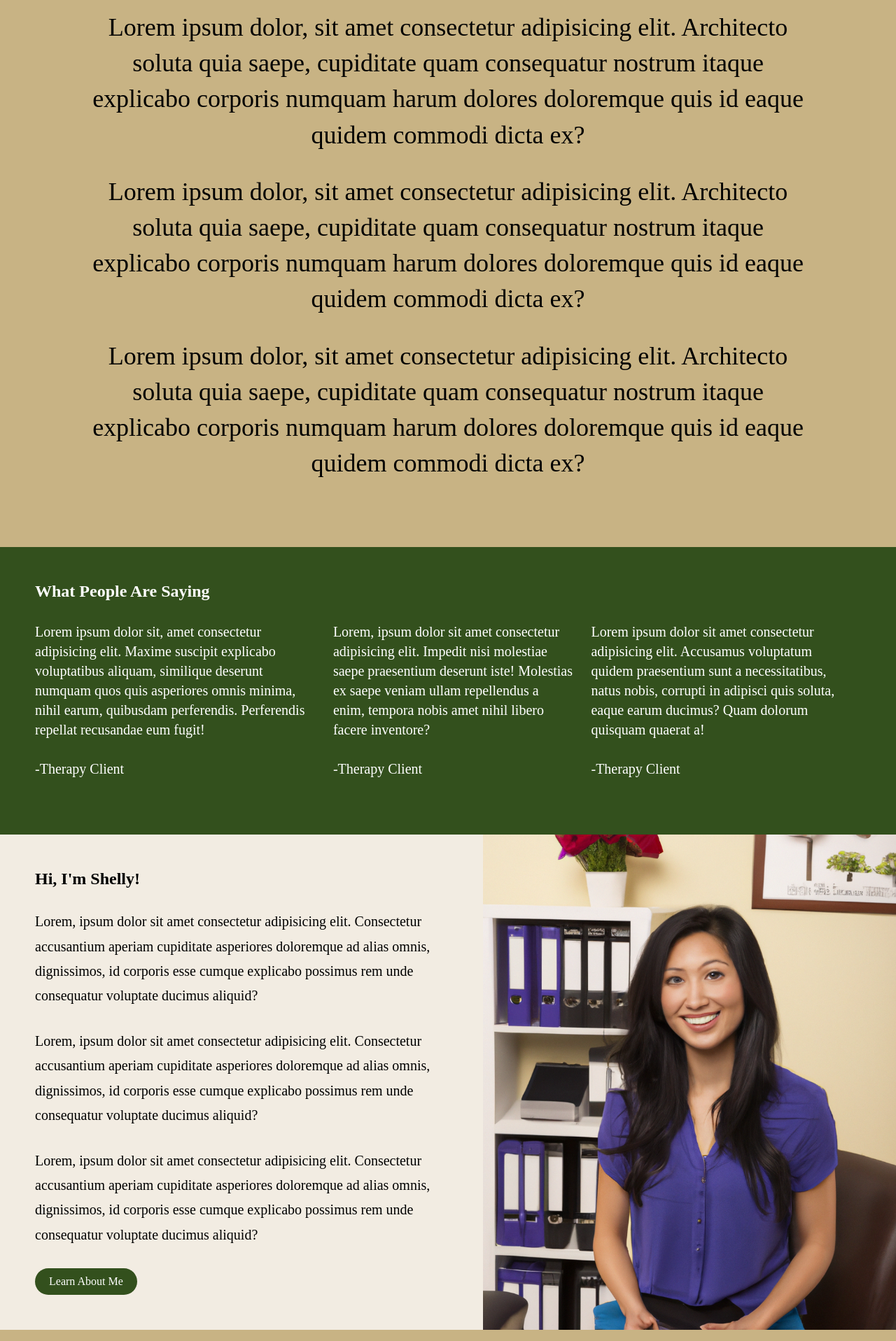
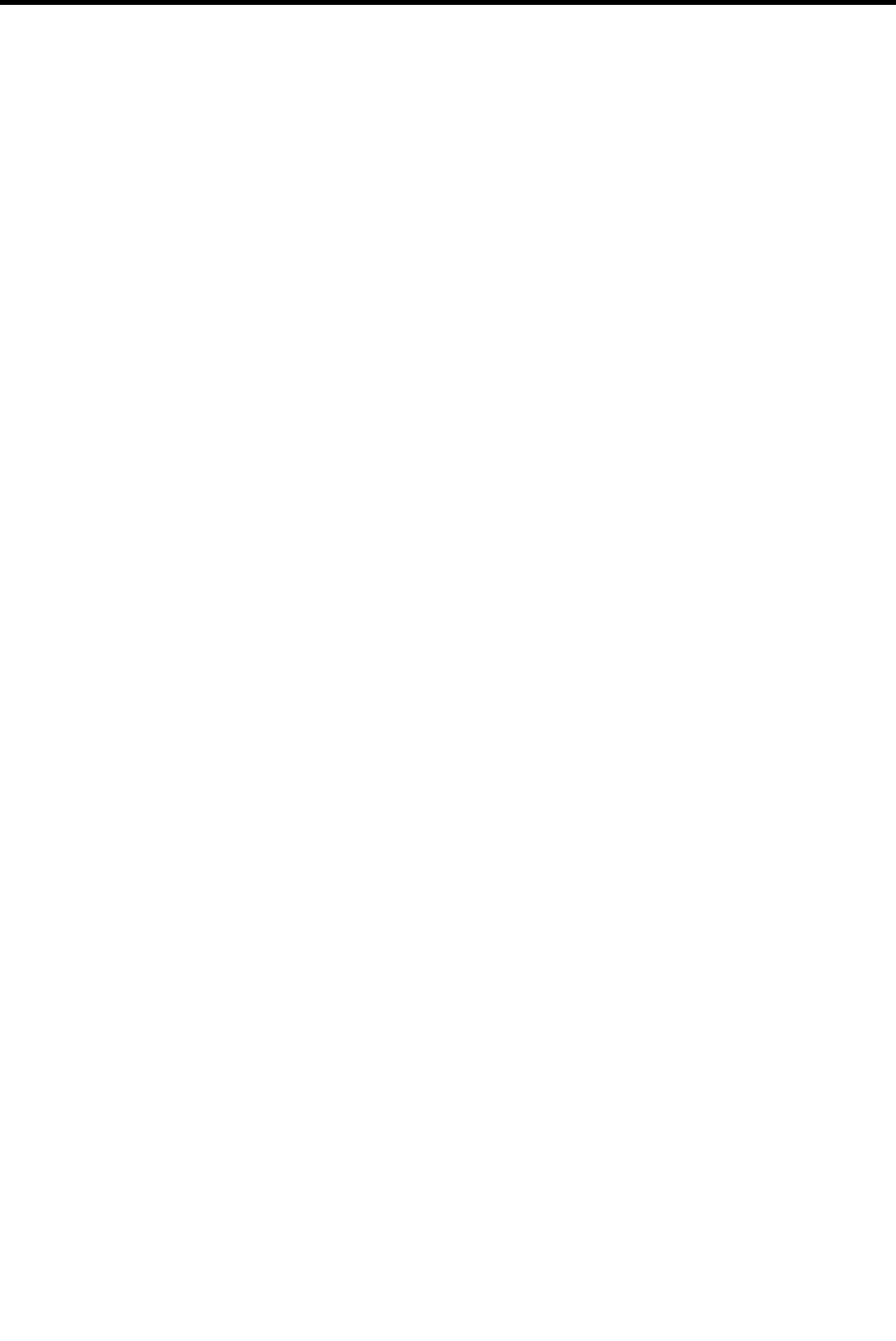
Before and after one commit to gaolbreaker/therapist-web, a React app: page /about in a window 1280 px wide. Shown: the part 880-2797 px from the top of the page at 70% size. After the commit the page ends 887 px from the top, so only its background shows below. Built offline with nearby package versions, Linux system fonts and the light colour scheme.

Commit message:
cleaned up about page

```diff
--- a/src/components/About.jsx
+++ b/src/components/About.jsx
@@ -29,168 +29,6 @@ const About = () => {
           <div className="round-btn">Get in touch</div>
         </div>
       </div>
-      <section className="narrative">
-        <p>
-          Lorem ipsum dolor, sit amet consectetur adipisicing elit. Architecto
-          soluta quia saepe, cupiditate quam consequatur nostrum itaque
-          explicabo corporis numquam harum dolores doloremque quis id eaque
-          quidem commodi dicta ex?
-        </p>
-        <p>
-          Lorem ipsum dolor, sit amet consectetur adipisicing elit. Architecto
-          soluta quia saepe, cupiditate quam consequatur nostrum itaque
-          explicabo corporis numquam harum dolores doloremque quis id eaque
-          quidem commodi dicta ex?
-        </p>
-        <p>
-          Lorem ipsum dolor, sit amet consectetur adipisicing elit. Architecto
-          soluta quia saepe, cupiditate quam consequatur nostrum itaque
-          explicabo corporis numquam harum dolores doloremque quis id eaque
-          quidem commodi dicta ex?
-        </p>
-      </section>
-      <section className="testimonials">
-        <h1>What People Are Saying</h1>
-        <section className="quotes-container">
-          <p>
-            Lorem ipsum dolor sit, amet consectetur adipisicing elit. Maxime
-            suscipit explicabo voluptatibus aliquam, similique deserunt numquam
-            quos quis asperiores omnis minima, nihil earum, quibusdam
-            perferendis. Perferendis repellat recusandae eum fugit!
-            <br />
-            <br />
-            -Therapy Client
-          </p>
-          <p>
-            Lorem, ipsum dolor sit amet consectetur adipisicing elit. Impedit
-            nisi molestiae saepe praesentium deserunt iste! Molestias ex saepe
-            veniam ullam repellendus a enim, tempora nobis amet nihil libero
-            facere inventore?
-            <br />
-            <br />
-            -Therapy Client
-          </p>
-          <p>
-            Lorem ipsum dolor sit amet consectetur adipisicing elit. Accusamus
-            voluptatum quidem praesentium sunt a necessitatibus, natus nobis,
-            corrupti in adipisci quis soluta, eaque earum ducimus? Quam dolorum
-            quisquam quaerat a!
-            <br />
-            <br />
-            -Therapy Client
-          </p>
-        </section>
-      </section>
-      <section className="quick-about-me">
-        <div className="quick-about-me-container">
-          <div className="quick-about-me-text">
-            <h1>Hi, I'm Shelly!</h1>
-            <p>
-              Lorem, ipsum dolor sit amet consectetur adipisicing elit.
-              Consectetur accusantium aperiam cupiditate asperiores doloremque
-              ad alias omnis, dignissimos, id corporis esse cumque explicabo
-              possimus rem unde consequatur voluptate ducimus aliquid?
-            </p>
-
-            <p>
-              Lorem, ipsum dolor sit amet consectetur adipisicing elit.
-              Consectetur accusantium aperiam cupiditate asperiores doloremque
-              ad alias omnis, dignissimos, id corporis esse cumque explicabo
-              possimus rem unde consequatur voluptate ducimus aliquid?
-            </p>
-
-            <p>
-              Lorem, ipsum dolor sit amet consectetur adipisicing elit.
-              Consectetur accusantium aperiam cupiditate asperiores doloremque
-              ad alias omnis, dignissimos, id corporis esse cumque explicabo
-              possimus rem unde consequatur voluptate ducimus aliquid?
-            </p>
-
-            <div className="round-btn-green">Learn About Me</div>
-          </div>
-          <img className="quick-about-me-pic" src={therapistImg}>
-            {/* <img src={therapistImg} /> */}
-          </img>
-        </div>
-      </section>
-      <section className="product-brochure">
-        <h1>Neurodiversity-Centered Therapy</h1>
-        <div className="product-brochure-fold-container">
-          <div className="product-brochure-fold">
-            <p>
-              Lorem ipsum dolor sit amet consectetur adipisicing elit. Commodi
-              reprehenderit, exercitationem repellendus quia dolor laborum
-              dolorum voluptate sapiente. Eveniet, sed ipsa et tenetur
-              voluptatem impedit doloribus nesciunt soluta expedita harum?
-            </p>
-            <div className="round-btn-green">Learn More</div>
-          </div>
-          <div className="product-brochure-fold">
-            <p>
-              Lorem ipsum dolor sit amet consectetur adipisicing elit. Commodi
-              reprehenderit, exercitationem repellendus quia dolor laborum
-              dolorum voluptate sapiente. Eveniet, sed ipsa et tenetur
-              voluptatem impedit doloribus nesciunt soluta expedita harum?
-            </p>
-            <div className="round-btn-green">Learn More</div>
-          </div>
-          <div className="product-brochure-fold">
-            <p>
-              Lorem ipsum dolor sit amet consectetur adipisicing elit. Commodi
-              reprehenderit, exercitationem repellendus quia dolor laborum
-              dolorum voluptate sapiente. Eveniet, sed ipsa et tenetur
-              voluptatem impedit doloribus nesciunt soluta expedita harum?
-            </p>
-            <div className="round-btn-green">Learn More</div>
-          </div>
-        </div>
-        <div className="round-btn-green">
-          Schedule a call to explore how therapy can help you
-        </div>
-      </section>
-      <section className="testimonial-single testimonials">
-        <p>
-          Lorem ipsum dolor sit amet consectetur, adipisicing elit. Atque ullam
-          cupiditate necessitatibus officia. Nihil earum sit, perspiciatis
-          beatae eaque vel, voluptatibus repudiandae aliquam iure labore hic
-          officiis reiciendis reprehenderit. Eligendi?
-        </p>
-        <p>
-          Lorem ipsum dolor sit amet consectetur, adipisicing elit. Atque ullam
-          cupiditate necessitatibus officia. Nihil earum sit, perspiciatis
-          beatae eaque vel, voluptatibus repudiandae aliquam iure labore hic
-          officiis reiciendis reprehenderit. Eligendi?
-        </p>
-        <p>
-          Lorem ipsum dolor sit amet consectetur, adipisicing elit. Atque ullam
-          cupiditate necessitatibus officia. Nihil earum sit, perspiciatis
-          beatae eaque vel, voluptatibus repudiandae aliquam iure labore hic
-          officiis reiciendis reprehenderit. Eligendi?
-        </p>
-        <p class="attribution">- Therapy Participant</p>
-      </section>
-      <section className="subscribe-newsletter">
-        <h1>Subscribe to our newsletter</h1>
-        <div className="subscribe-box">
-          <h2>Shelly Kwong, LCSW</h2>
-          <p>Sign up for our newsletter, events, announcements, and more!</p>
-          <input type="email" placeholder="Email" />
-          <button>Subscribe</button>
-          <p className="fine-text">
-            You can unsubscribe anytime. For more details, review our Privacy
-            Policy
-          </p>
-        </div>
-        <div className="marquee">
-          <p>
-            Decolonize ~ Dream ~ Abolish ~ Rest ~Heal ~ Relax ~ Decolonize ~
-            Dream ~ Abolish ~ Rest ~Heal ~ Relax ~ Decolonize ~ Dream ~ Abolish
-            ~ Rest ~Heal ~ Relax ~ Decolonize ~ Dream ~ Abolish ~ Rest ~Heal ~
-            Relax ~ Decolonize ~ Dream ~ Abolish ~ Rest ~Heal ~ Relax ~
-            Decolonize ~ Dream ~ Abolish ~ Rest ~Heal ~ Relax ~{" "}
-          </p>
-        </div>
-      </section>
       <footer>
         <nav className="footer-container">
           <div
```
Also changed, not shown: 1 other file (tests, documents, lock files or other folders).
